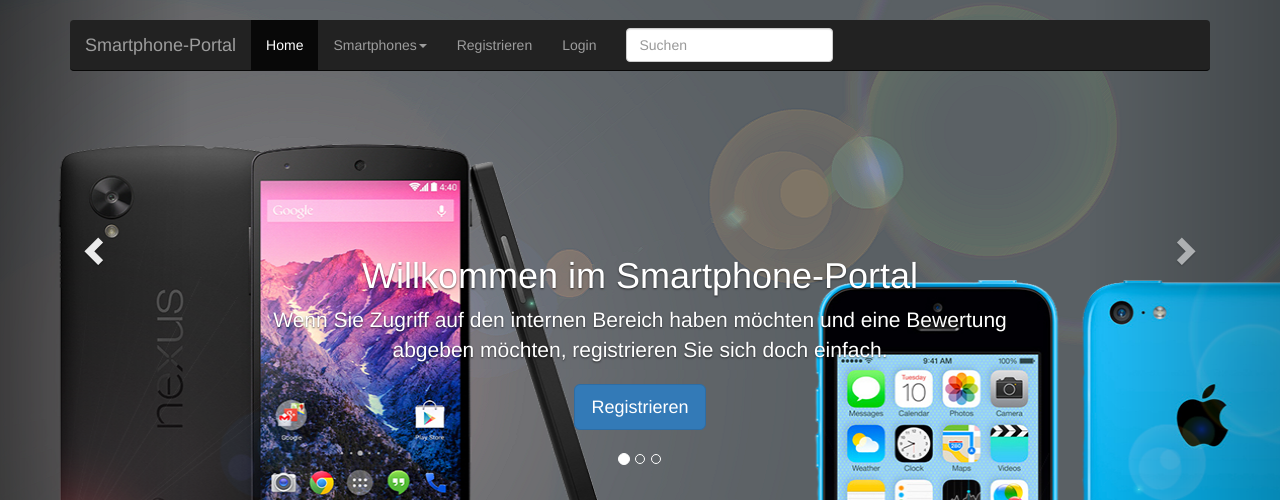
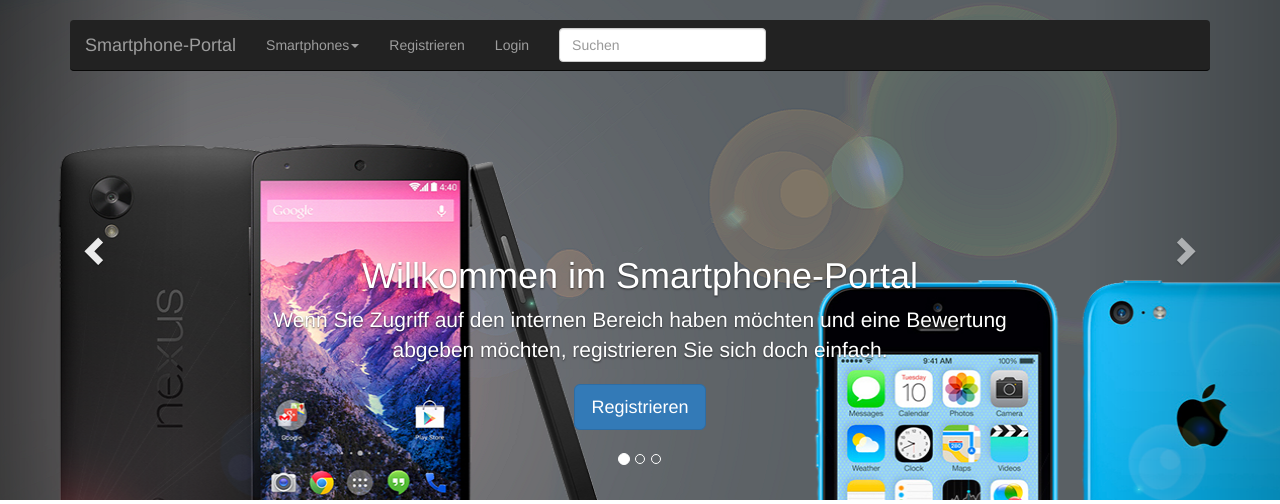
Before and after one commit to lukas22497/smartphoneportal, a PHP site: page /index.php in a window 1280 px wide. Shown: the top 504 px of the page. Run offline with PHP 8.4, Linux system fonts and the light colour scheme.

Commit message:
Liste verkleinert

```diff
--- a/index.php
+++ b/index.php
@@ -46,11 +46,10 @@ session_start ();
                 <span class="icon-bar"></span>
                 <span class="icon-bar"></span>
               </button>
-              <a class="navbar-brand" href="#">Smartphone-Portal</a>
+              <a class="navbar-brand" href="index.php">Smartphone-Portal</a>
             </div>
             <div id="navbar" class="navbar-collapse collapse">
               <ul class="nav navbar-nav">
-                <li class="active"><a href="index.php">Home</a></li>
 <!--		        <li><a href="index.php?navi=1">Smartphone anzeigen</a></li>
 		        <li><a href="index.php?navi=2">Smartphone bewerten</a></li>-->
                 <li class="dropdown">
```
